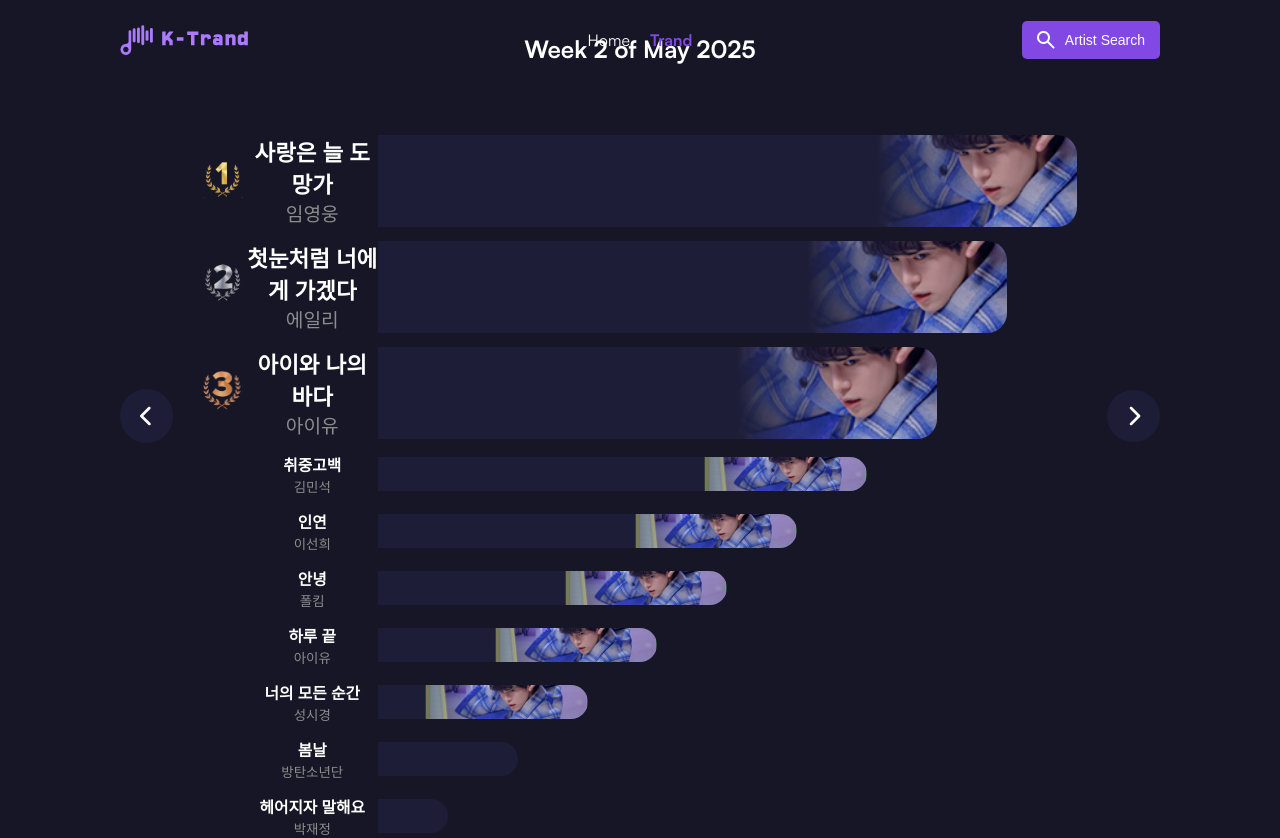
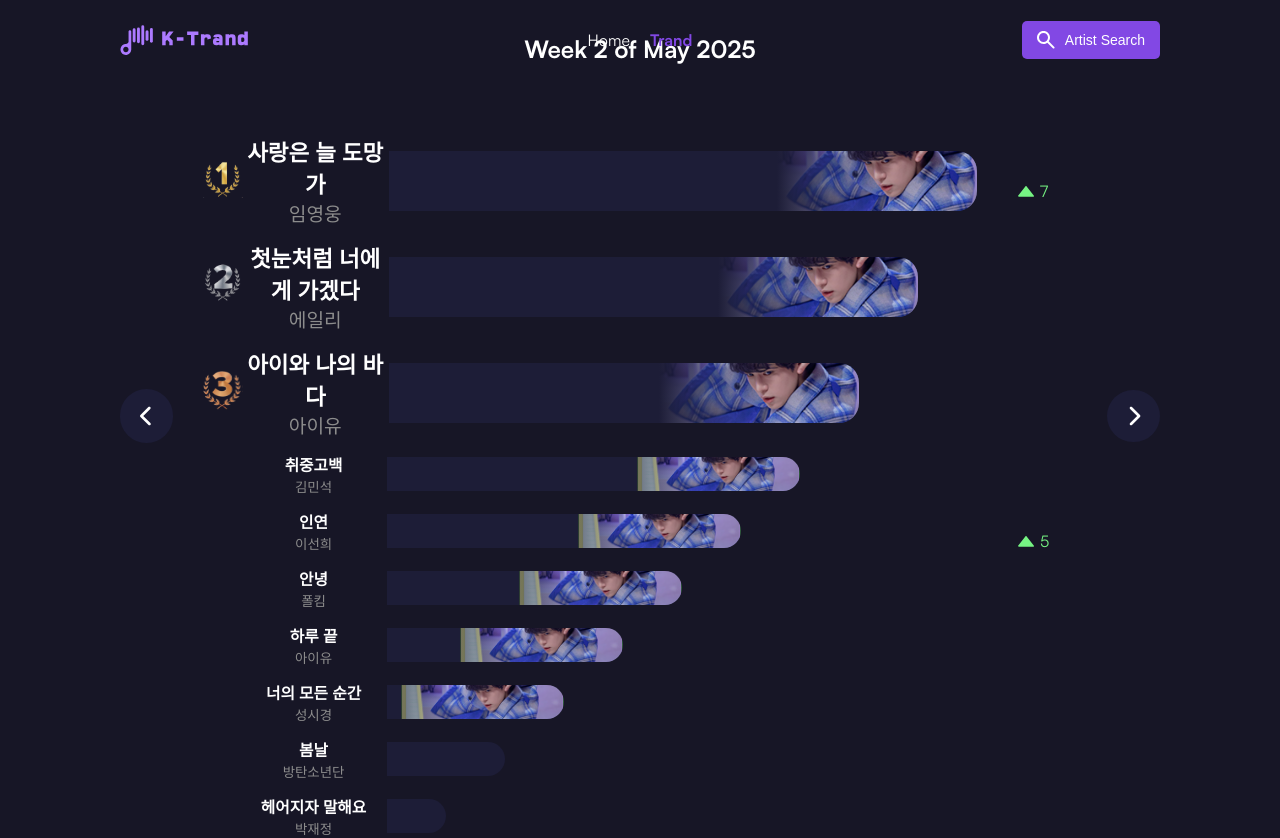
Before and after one commit to San-Jose-State-University-Project/KPOP-F-E, a React (Vite) app: page /trand in a window 1280 px wide. Built offline with nearby package versions, Linux system fonts and the light colour scheme.

Commit message:
feat(#18) :: 비교 후 등 수 변화 표시

```diff
--- a/src/components/ranking/index.tsx
+++ b/src/components/ranking/index.tsx
@@ -1,36 +1,59 @@
 import * as S from "./style.ts"
+import {useEffect, useState} from "react";
 import LeftArrow from '@/assets/left-arrow.svg'
 import RightArrow from '@/assets/right-arrow.svg'
 import Img1 from '@/assets/img1.png'
 import First from '@/assets/first.svg'
 import Second from '@/assets/second.svg'
 import Third from '@/assets/third.svg'
+import Up from '@/assets/up.svg'
+import Down from '@/assets/down.svg'
 
 export default function Ranking() {
-    const data =[
-        { h3: "사랑은 늘 도망가", p: "임영웅", thumbnail: Img1, length: 10 },
-        { h3: "첫눈처럼 너에게 가겠다", p: "에일리", thumbnail: Img1, length: 9 },
-        { h3: "아이와 나의 바다", p: "아이유", thumbnail: Img1, length: 8 },
-        { h3: "취중고백", p: "김민석", thumbnail: Img1, length: 7 },
-        { h3: "인연", p: "이선희", thumbnail: Img1, length: 6 },
-        { h3: "안녕", p: "폴킴", thumbnail: Img1, length: 5 },
-        { h3: "하루 끝", p: "아이유", thumbnail: Img1, length: 4 },
-        { h3: "너의 모든 순간", p: "성시경", thumbnail: Img1, length: 3 },
-        { h3: "봄날", p: "방탄소년단", thumbnail: Img1, length: 2 },
-        { h3: "헤어지자 말해요", p: "박재정", thumbnail: Img1, length: 1 }
-    ]
-    const data2 = [
-        { h3: "너의 모든 순간", p: "성시경", thumbnail: Img1, length: 6 }, // 유지
-        { h3: "첫사랑", p: "백예린", thumbnail: Img1, length: 3 },
-        { h3: "아이와 나의 바다", p: "아이유", thumbnail: Img1, length: 10 }, // 유지
-        { h3: "별 보러 가자", p: "적재", thumbnail: Img1, length: 1 },
-        { h3: "헤어지자 말해요", p: "박재정", thumbnail: Img1, length: 7 }, // 유지
-        { h3: "사건의 지평선", p: "윤하", thumbnail: Img1, length: 4 },
-        { h3: "너를 만나", p: "폴킴", thumbnail: Img1, length: 9 },
-        { h3: "All of My Life", p: "박원", thumbnail: Img1, length: 2 },
-        { h3: "밤이 무서워요", p: "10CM", thumbnail: Img1, length: 5 },
-        { h3: "봄 사랑 벚꽃 말고", p: "하이포 & 아이유", thumbnail: Img1, length: 8 }
-    ]
+    const data = [
+        { h3: "사랑은 늘 도망가", p: "임영웅", thumbnail: Img1 },
+        { h3: "첫눈처럼 너에게 가겠다", p: "에일리", thumbnail: Img1 },
+        { h3: "아이와 나의 바다", p: "아이유", thumbnail: Img1 },
+        { h3: "취중고백", p: "김민석", thumbnail: Img1 },
+        { h3: "인연", p: "이선희", thumbnail: Img1 },
+        { h3: "안녕", p: "폴킴", thumbnail: Img1 },
+        { h3: "하루 끝", p: "아이유", thumbnail: Img1 },
+        { h3: "너의 모든 순간", p: "성시경", thumbnail: Img1 },
+        { h3: "봄날", p: "방탄소년단", thumbnail: Img1 },
+        { h3: "헤어지자 말해요", p: "박재정", thumbnail: Img1 }
+    ];
+    const newData = [
+        { h3: "너의 모든 순간", p: "성시경", thumbnail: Img1 },
+        { h3: "첫사랑", p: "백예린", thumbnail: Img1 },
+        { h3: "아이와 나의 바다", p: "아이유", thumbnail: Img1 },
+        { h3: "별 보러 가자", p: "적재", thumbnail: Img1 },
+        { h3: "헤어지자 말해요", p: "박재정", thumbnail: Img1 },
+        { h3: "사건의 지평선", p: "윤하", thumbnail: Img1 },
+        { h3: "너를 만나", p: "폴킴", thumbnail: Img1 },
+        { h3: "All of My Life", p: "박원", thumbnail: Img1 },
+        { h3: "밤이 무서워요", p: "10CM", thumbnail: Img1 },
+        { h3: "봄 사랑 벚꽃 말고", p: "하이포 & 아이유", thumbnail: Img1 }
+    ];
+    const [prevRank, setPrevRank] = useState([
+        0,0,0,0,0,0,0,0,0,0
+    ])
+    const checkArtist = () => {
+        const newPrev = [...prevRank];
+
+        data.forEach(item => {
+            const newIndex = newData.findIndex(
+                d2 => d2.h3 === item.h3 && d2.p === item.p
+            );
+
+            if (newIndex !== -1) {
+                newPrev[newIndex] = data.indexOf(item) - newIndex;
+            }
+        });
+        setPrevRank(newPrev);
+    };
+    useEffect(() => {
+        checkArtist()
+    }, [])
     return (
         <S.Container>
             <S.Button>
@@ -40,6 +63,7 @@ export default function Ranking() {
                 {data.map((item, idx)=>{
                     const isRank = idx < 3
                     const isLast = idx < data.length - 2
+                    console.log(prevRank[idx])
                     return(
                         <div>
                             <S.RankIcon>
@@ -51,7 +75,8 @@ export default function Ranking() {
                                     <p>{item.p}</p>
                                 </div>
                             </S.Info>
-                            <S.Bar length={item.length} isRank = {isRank}>
+                            <S.BarBox>
+                                <S.Bar length={10 - idx} isRank = {isRank}>
                                     {
                                         isLast &&
                                         <section>
@@ -60,6 +85,24 @@ export default function Ranking() {
                                     }
                                     <S.BarColor />
                                 </S.Bar>
+                                {
+                                    prevRank[idx] !== 0 &&
+                                    <S.Trans>
+                                        {prevRank[idx] > 0 &&
+                                            <img src={Up} alt={'up'} />
+                                        }
+                                        {prevRank[idx]  > 0 &&
+                                            <p style={{color : "#76F383"}}>{prevRank[idx]}</p>
+                                        }
+                                        {prevRank[idx] < 0 &&
+                                            <img src={Down} alt={'down'} />
+                                        }
+                                        {prevRank[idx] < 0 &&
+                                            <p style={{color : "#F38383"}}>{prevRank[idx]}</p>
+                                        }
+                                    </S.Trans>
+                                }
+                            </S.BarBox>
                         </div>
                     )
                 })}
--- a/src/components/ranking/style.ts
+++ b/src/components/ranking/style.ts
@@ -27,6 +27,7 @@ export const Button = styled.button`
 
 export const Main = styled.main`
     width: 100%;
+    margin-right: 100px;
     display: flex;
     gap: 14px;
     padding: 0 30px;
@@ -34,6 +35,7 @@ export const Main = styled.main`
     height: 80%;
     flex-direction: column;
     & > div{
+        position: relative;
         display: flex;
         align-items: center;
     }
@@ -52,7 +54,7 @@ export const Info = styled.div<Props>`
     align-items: center;
     gap: 10px;
     justify-content: center;
-    width: 15%;
+    width: 20%;
     font-size: ${(props) => props.isRank ? "1.2rem" : "0.84rem"};
     & > div{
         text-align: center;
@@ -66,8 +68,9 @@ type ExtendedProps = Props & {
 };
 
 export const Bar = styled.div<ExtendedProps>`
-    width: ${(props) => props.length * 8}%;
+    width: ${(props) => props.length * 10}%;
     height: ${(props) => props.isRank ? "100" : "80"}%;
+    max-height: 60px;
     position: relative;
     overflow: hidden;
     background-color: #1D1D37;
@@ -96,3 +99,23 @@ export const BarColor = styled.div`
     right: 0;
     z-index: 10;
 `
+export const BarBox = styled.div`
+    width: 80%;
+    height: 100%;
+    display: flex;
+    align-items: center;
+    position: relative;
+    z-index: 5;
+`
+export const Trans = styled.div`
+    position: absolute;
+    right: -50px;
+    top: 50%;
+    transform: translate(0%, 50%);
+    width: 10px;
+    height: 10px;
+    z-index: 5;
+    display: flex;
+    align-items: center;
+    gap: 5px;
+`
```
Also changed, not shown: src/assets/down.svg (added), src/assets/up.svg (added). Lines whose indentation alone changed are shown as unchanged.
